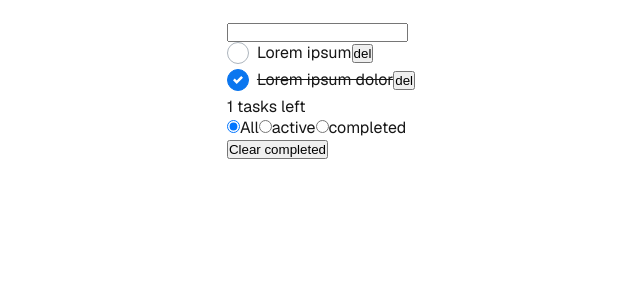
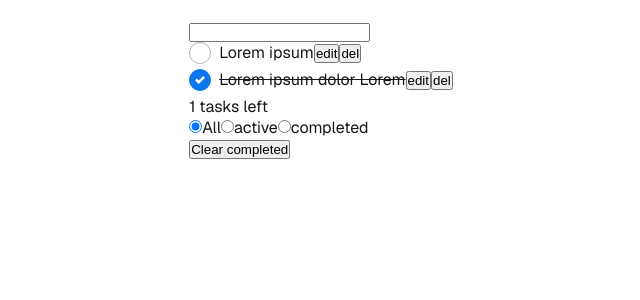
Before and after one commit to legeidaa/todo, a Next.js app: page / in a window 1280 px wide. Shown: the top 300 px of the page, without its empty margins (319-959 px from the left). Built offline with nearby package versions, Linux system fonts and the light colour scheme.

Commit message:
feat: добавление возможности редактировать задачи

```diff
--- a/src/app/page.tsx
+++ b/src/app/page.tsx
@@ -9,7 +9,7 @@ import { TasksList } from "@/components/TasksList/TasksList";
 
 const defaultTasks: Task[] = [
     { id: 1, value: "Lorem ipsum", completed: false },
-    { id: 2, value: "Lorem ipsum dolor", completed: true },
+    { id: 2, value: "Lorem ipsum dolor Lorem ", completed: true },
 ];
 
 export default function Home() {
@@ -22,7 +22,7 @@ export default function Home() {
         [activeCategory, tasks]
     );
 
-    const handleAddTask = (value: string): void => {
+    const handleAddTask = (value: string) => {
         const newTask: Task = {
             value: value,
             id: Number(new Date()),
@@ -31,7 +31,7 @@ export default function Home() {
         setTasks((tasks) => [...tasks, newTask]);
     };
 
-    const handleFilterSwitch = (category: FilterCategory): void => {
+    const handleFilterSwitch = (category: FilterCategory) => {
         switch (category) {
             case FilterCategory.ALL:
                 setActiveCategory(FilterCategory.ALL);
@@ -57,6 +57,14 @@ export default function Home() {
         );
     };
 
+    const handleEdit = (id: number, newValue: string) => {
+        setTasks((tasks) =>
+            tasks.map((task) =>
+                task.id === id ? { ...task, value: newValue } : task
+            )
+        );
+    };
+
     const handleDeleteTask = (id: number) => {
         setTasks((tasks) => tasks.filter((task) => task.id !== id));
     };
@@ -72,6 +80,7 @@ export default function Home() {
                     tasks={visibleTasks}
                     onCheckboxChange={handleCheckboxChange}
                     onDeleteTask={handleDeleteTask}
+                    onEdit={handleEdit}
                 />
 
                 <footer>
--- a/src/components/TaskItem/TaskItem.module.scss
+++ b/src/components/TaskItem/TaskItem.module.scss
@@ -1,5 +1,17 @@
 .task {
     display: flex;
+
+    &.editable {
+        .delete, .edit {
+            display: none;
+        }
+        .saveEdit {
+            display: block;
+        }
+    }
+}
+.saveEdit {
+    display: none;
 }
 .taskValue.completed {
     text-decoration: line-through;
--- a/src/components/TaskItem/TaskItem.tsx
+++ b/src/components/TaskItem/TaskItem.tsx
@@ -1,30 +1,63 @@
 import { Task } from "@/model/interfaces";
 import styles from "./TaskItem.module.scss";
 import cn from "classnames";
-import { FC } from "react";
+import { ChangeEvent, FC, useEffect, useRef, useState } from "react";
 import { Checkbox } from "../Checkbox/Checkbox";
 
 interface TaskItemProps {
     taskData: Task;
-    onCheckboxChange: (index: number) => void;
-    onDeleteTask: (index: number) => void
+    onCheckboxChange: (id: number) => void;
+    onDeleteTask: (id: number) => void;
+    onEdit: (id: number, value: string) => void;
 }
 
 export const TaskItem: FC<TaskItemProps> = (props) => {
-    const { taskData, onCheckboxChange, onDeleteTask } = props;
+    const { taskData, onCheckboxChange, onDeleteTask, onEdit } = props;
+
+    const [isEditable, setIsEditable] = useState<boolean>(false);
+    const [value, setValue] = useState<string>(taskData.value);
+    const taskDivRef = useRef<HTMLDivElement>(null);
+
+    useEffect(() => {
+        if (isEditable && taskDivRef.current) {
+            taskDivRef.current.focus();
+            const selection = window.getSelection();
+
+            if (!selection) return;
+
+            selection.selectAllChildren(taskDivRef.current);
+            selection.collapseToEnd();
+        }
+    }, [isEditable]);
 
     const handleCheckboxChange = () => {
         onCheckboxChange(taskData.id);
     };
 
     const handleDeleteTask = () => {
-        onDeleteTask(taskData.id)
-    }
+        onDeleteTask(taskData.id);
+    };
+
+    const enableEdit = () => {
+        setValue(taskData.value);
+        setIsEditable(true);
+    };
+
+    const disableEdit = () => {
+        setValue(taskData.value);
+        setIsEditable(false);
+    };
+
+    const handleEdit = (e: ChangeEvent<HTMLDivElement>) => {
+        const newValue = e.target.textContent || "";
+        onEdit(taskData.id, newValue);
+    };
 
     return (
         <li
             className={cn(styles.task, {
                 [styles.completed]: taskData.completed,
+                [styles.editable]: isEditable,
             })}
         >
             <Checkbox
@@ -36,11 +69,21 @@ export const TaskItem: FC<TaskItemProps> = (props) => {
                 className={cn(styles.taskValue, {
                     [styles.completed]: taskData.completed,
                 })}
+                onInput={handleEdit}
+                onBlur={disableEdit}
+                contentEditable={isEditable}
+                ref={taskDivRef}
+                suppressContentEditableWarning
             >
-                {taskData.value}
+                {value}
             </div>
-            <div className={styles.buttons}>
-                <button className={styles.delete} onClick={handleDeleteTask}>del</button>
+            <div className={styles.taskButtons}>
+                <button className={styles.edit} onClick={enableEdit}>
+                    edit
+                </button>
+                <button className={styles.delete} onClick={handleDeleteTask}>
+                    del
+                </button>
             </div>
         </li>
     );
--- a/src/components/TasksList/TasksList.tsx
+++ b/src/components/TasksList/TasksList.tsx
@@ -5,12 +5,13 @@ import { TaskItem } from "../TaskItem/TaskItem";
 
 interface TasksListProps {
     tasks: Task[];
-    onCheckboxChange(index: number): void;
-    onDeleteTask(index: number): void;
+    onCheckboxChange(id: number): void;
+    onDeleteTask(id: number): void;
+    onEdit: (id: number, value: string) => void;
 }
 
 export const TasksList: FC<TasksListProps> = (props) => {
-    const { tasks, onCheckboxChange, onDeleteTask } = props;
+    const { tasks, onCheckboxChange, onDeleteTask, onEdit } = props;
 
     return (
         <div className={styles.listWrapper}>
@@ -26,6 +27,7 @@ export const TasksList: FC<TasksListProps> = (props) => {
                         taskData={task}
                         onCheckboxChange={onCheckboxChange}
                         onDeleteTask={onDeleteTask}
+                        onEdit={onEdit}
                     />
                 ))}
             </ul>
```
